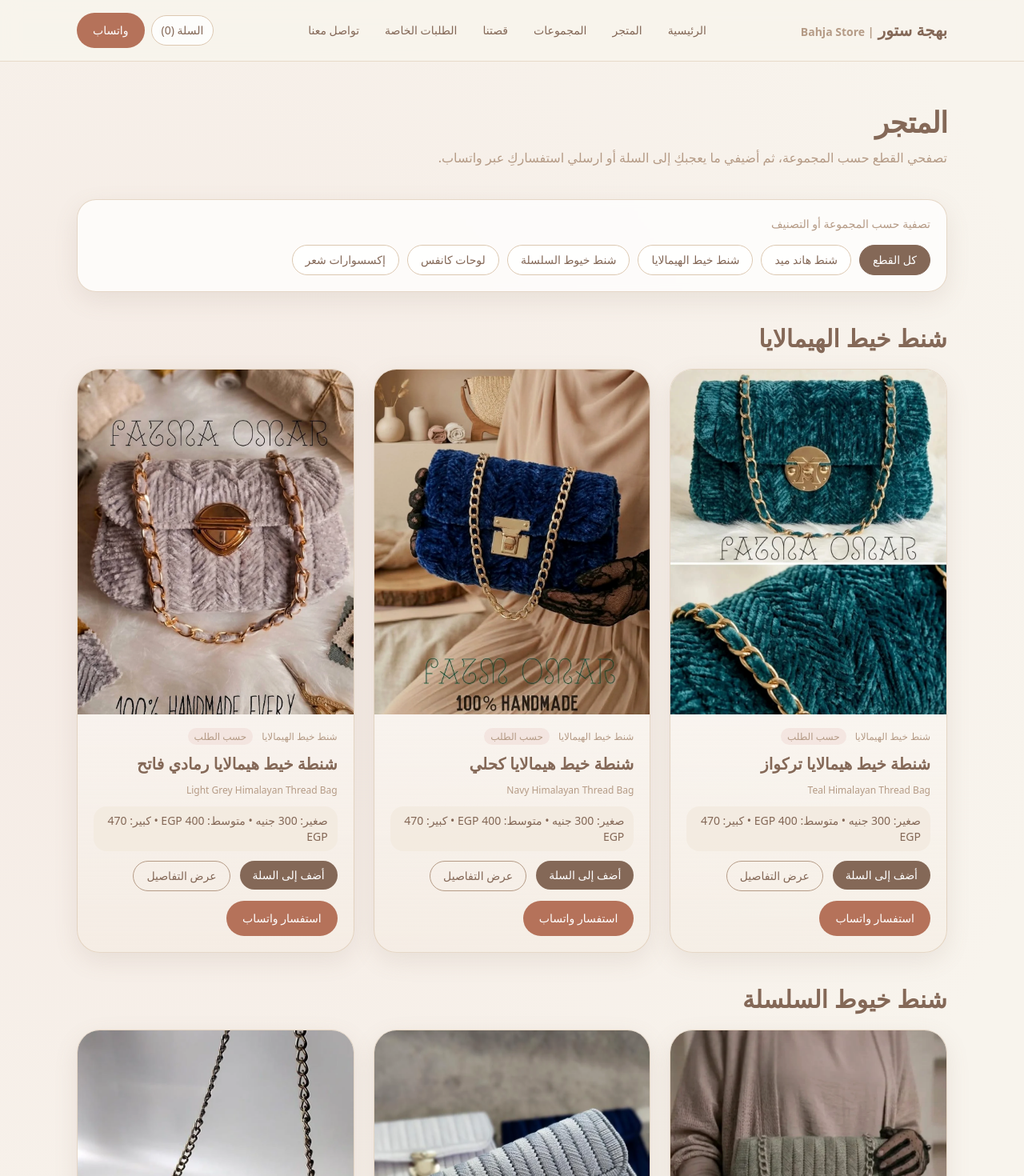
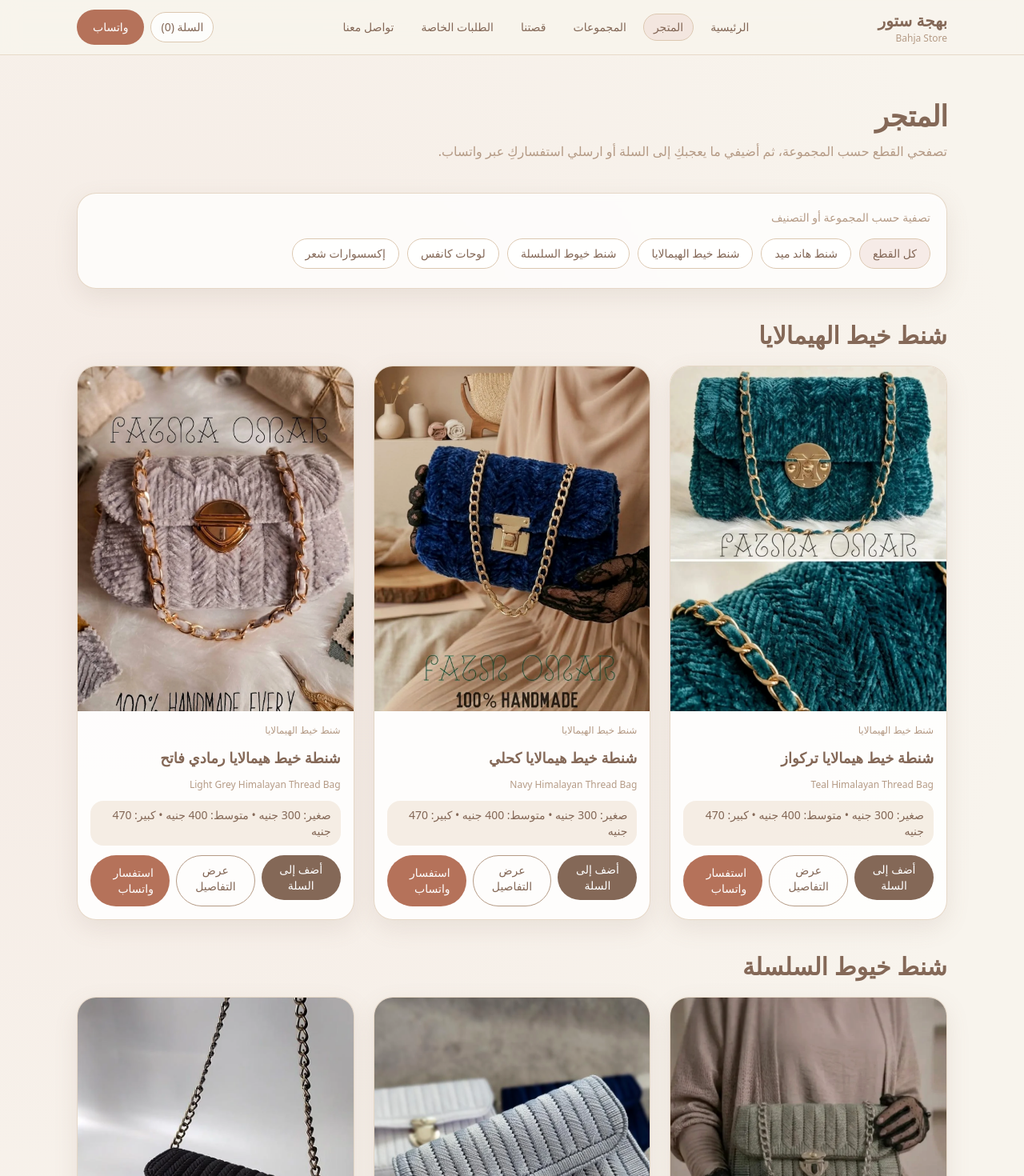
Before and after one commit to omarkhair70-droid/bahja-store, a Next.js app: page /shop in a window 1280 px wide. Shown: the top 1470 px of the page at 80% size. Built offline with nearby package versions, Linux system fonts and the light colour scheme.

Commit message:
Phase 6: Arabic visual QA hardening

```diff
--- a/app/page.tsx
+++ b/app/page.tsx
@@ -45,9 +45,8 @@ export default function HomePage() {
 
       <SectionShell title="عالم الشنط الهاند ميد"><div className="grid gap-4 md:grid-cols-2"><CollectionCard title={collections[0].arabicTitle} arabicTitle="" href="/shop?collection=himalayan-thread-bags" description="صغير: 300 جنيه • متوسط: 400 جنيه • كبير: 470 جنيه" image="/images/bahja/bags-himalayan-thread/himalayan-thread-bag-light-grey-gold-chain-03.webp"/><CollectionCard title={collections[1].arabicTitle} arabicTitle="" href="/shop?collection=chain-thread-bags" description="صغير: 340 جنيه • متوسط: 450 جنيه • كبير: 590 جنيه" image="/images/bahja/bags-chain-thread/chain-thread-bag-silver-grey-closeup-02.webp"/></div></SectionShell>
       <SectionShell title="تفاصيل ساتان ناعمة" subtitle="تفاصيل ساتان ناعمة تضيف لمسة أنثوية بسيطة لإطلالتكِ."><div className="grid gap-4 sm:grid-cols-3">{hairPreview.map((p)=><Link key={p.slug} href={`/shop/${p.slug}`} className="overflow-hidden rounded-3xl border border-bahja-beige/70 bg-white/80 shadow-soft"><div className="relative aspect-[4/5]"><Image src={p.image} alt={p.arabicTitle ?? p.title} fill className="object-cover"/></div><div className="space-y-1 p-4"><p className="font-medium text-bahja-brown">{p.arabicTitle}</p><p className="text-xs text-bahja-taupe">{p.title}</p></div></Link>)}</div></SectionShell>
-      <SectionShell title="لوحات كانفس بروح فنية">{canvasPiece && <Link href={`/shop/${canvasPiece.slug}`} className="block overflow-hidden rounded-3xl border border-bahja-beige bg-white/80 shadow-soft"><div className="relative aspect-[16/7] bg-bahja-cream"><Image src={canvasPiece.image} alt={canvasPiece.arabicTitle ?? canvasPiece.title} fill className="object-cover"/></div><div className="p-5"><p className="text-lg font-medium text-bahja-brown">{canvasPiece.arabicTitle}</p><p className="text-sm text-bahja-taupe">لوحات كانفس بروح فنية دافئة، تجمع بين الخط العربي والزهور والتفاصيل اليدوية.</p></div></Link>}</SectionShell>
-      <SectionShell title="طلبات خاصة" subtitle="اختاري اللون، المقاس، نوع السلسلة، والتفاصيل التي تناسب ذوقكِ."><WhatsAppButton href={getWhatsAppUrl(whatsappMessages.customOrderInquiry)} className="w-full sm:w-auto">ابدئي طلبًا خاصًا</WhatsAppButton></SectionShell>
-      <SectionShell title="هل لديكِ فكرة لقطعة خاصة؟" subtitle="أرسلي لنا التفاصيل عبر واتساب وسنساعدكِ في اختيار الأنسب."><WhatsAppButton href={getWhatsAppUrl(whatsappMessages.generalContact)} className="w-full sm:w-auto">اطلبي عبر واتساب</WhatsAppButton></SectionShell>
+      <SectionShell title="لوحات كانفس بروح فنية">{canvasPiece && <Link href={`/shop/${canvasPiece.slug}`} className="block overflow-hidden rounded-3xl border border-bahja-beige bg-white/80 shadow-soft"><div className="relative aspect-[16/8] bg-bahja-cream"><Image src={canvasPiece.image} alt={canvasPiece.arabicTitle ?? canvasPiece.title} fill className="object-cover"/></div><div className="p-5"><p className="text-lg font-medium text-bahja-brown">{canvasPiece.arabicTitle}</p><p className="text-sm text-bahja-taupe">لوحات كانفس بروح فنية دافئة، تجمع بين الخط العربي والزهور والتفاصيل اليدوية.</p></div></Link>}</SectionShell>
+      <SectionShell title="هل لديكِ فكرة لقطعة خاصة؟" subtitle="أرسلي لنا التفاصيل عبر واتساب وسنساعدكِ في اختيار الأنسب."><WhatsAppButton href={getWhatsAppUrl(whatsappMessages.customOrderInquiry)} className="w-full sm:w-auto">اطلبي عبر واتساب</WhatsAppButton></SectionShell>
     </>
   );
 }
--- a/app/shop/[slug]/page.tsx
+++ b/app/shop/[slug]/page.tsx
@@ -3,27 +3,48 @@ import Link from 'next/link';
 import { notFound } from 'next/navigation';
 import { products } from '@/content/bahja-products';
 import ProductDetailActions from '@/components/ProductDetailActions';
-
-const toArabicPrice = (text: string) => text.replace('Small:', 'صغير:').replace('Medium:', 'متوسط:').replace('Large:', 'كبير:').replace('Available by request', 'متاح حسب الطلب').replace('EGP', 'جنيه');
+import { formatArabicPriceGuide, getProductArabicTitle } from '@/lib/utils';
 
 export default async function ProductPage({ params }: { params: Promise<{ slug: string }> }) {
   const { slug } = await params;
   const product = products.find((p) => p.slug === slug);
   if (!product) return notFound();
+
   const related = products.filter((p) => p.collectionSlug === product.collectionSlug && p.slug !== slug).slice(0, 3);
 
   return (
-    <section className="mx-auto grid w-full max-w-6xl gap-10 px-4 py-10 sm:px-6 lg:grid-cols-2 lg:px-8">
-      <div className="relative aspect-[4/5] overflow-hidden rounded-[2rem] bg-bahja-cream shadow-soft"><Image src={product.image} alt={product.arabicTitle ?? product.title} fill className="object-cover" /></div>
-      <div className="space-y-5">
-        <p className="text-sm text-bahja-taupe">{product.collection} • {product.category}</p>
-        <div className="space-y-2"><h1 className="text-3xl font-semibold leading-tight text-bahja-brown sm:text-4xl">{product.arabicTitle ?? product.title}</h1><p className="text-sm text-bahja-taupe">{product.title}</p></div>
+    <section className="mx-auto grid w-full max-w-6xl gap-8 px-4 py-10 sm:px-6 lg:grid-cols-2 lg:px-8">
+      <div className="relative aspect-[4/5] overflow-hidden rounded-[2rem] bg-bahja-cream shadow-soft">
+        <Image src={product.image} alt={getProductArabicTitle(product.arabicTitle, product.title)} fill className="object-cover" />
+      </div>
+      <div className="space-y-4">
+        <p className="text-sm text-bahja-taupe">{product.collection}</p>
+        <h1 className="text-3xl font-semibold text-bahja-brown sm:text-4xl">{getProductArabicTitle(product.arabicTitle, product.title)}</h1>
+        <p className="text-xs text-bahja-taupe">{product.title}</p>
         <p className="leading-relaxed text-bahja-taupe">{product.description}</p>
-        <div className="subtle-panel p-4"><p className="mb-1 text-sm text-bahja-taupe">دليل الأسعار</p><p className="font-medium text-bahja-brown">{toArabicPrice(product.priceGuide)}</p></div>
-        <p className="text-sm leading-relaxed text-bahja-taupe">قد تختلف الأسعار حسب التفاصيل والتخصيص وجودة التشطيب لكل قطعة.</p>
-        <ProductDetailActions product={{...product, priceGuide: toArabicPrice(product.priceGuide)}} />
+        <div className="subtle-panel p-4">
+          <p className="mb-1 text-sm text-bahja-taupe">دليل الأسعار</p>
+          <p className="font-medium text-bahja-brown">{formatArabicPriceGuide(product.priceGuide)}</p>
+        </div>
+        <ProductDetailActions product={{ ...product, priceGuide: formatArabicPriceGuide(product.priceGuide) }} />
       </div>
-      <div className="space-y-4 lg:col-span-2"><h2 className="text-2xl font-semibold text-bahja-brown">قطع قد تعجبكِ</h2><div className="grid gap-4 sm:grid-cols-2 lg:grid-cols-3">{related.map((item) => <Link key={item.slug} href={`/shop/${item.slug}`} className="overflow-hidden rounded-3xl border border-bahja-beige/70 bg-white/80 shadow-soft"><div className="relative aspect-[4/3] bg-bahja-cream"><Image src={item.image} alt={item.arabicTitle ?? item.title} fill className="object-cover" /></div><div className="space-y-1 p-4"><p className="font-medium text-bahja-brown">{item.arabicTitle}</p><p className="text-xs text-bahja-taupe">{item.title}</p></div></Link>)}</div></div>
+
+      <div className="space-y-4 lg:col-span-2">
+        <h2 className="text-2xl font-semibold text-bahja-brown">قطع قد تعجبكِ</h2>
+        <div className="grid gap-4 sm:grid-cols-2 lg:grid-cols-3">
+          {related.map((item) => (
+            <Link key={item.slug} href={`/shop/${item.slug}`} className="overflow-hidden rounded-3xl border border-bahja-beige/70 bg-white/80 shadow-soft">
+              <div className="relative aspect-[4/3] bg-bahja-cream">
+                <Image src={item.image} alt={getProductArabicTitle(item.arabicTitle, item.title)} fill className="object-cover" />
+              </div>
+              <div className="space-y-1 p-4">
+                <p className="font-medium text-bahja-brown">{getProductArabicTitle(item.arabicTitle, item.title)}</p>
+                <p className="text-xs text-bahja-taupe">{item.title}</p>
+              </div>
+            </Link>
+          ))}
+        </div>
+      </div>
     </section>
   );
 }
--- a/app/shop/page.tsx
+++ b/app/shop/page.tsx
@@ -31,10 +31,10 @@ export default async function ShopPage({ searchParams }: { searchParams: Promise
       <div className="space-y-10">
         <div className="subtle-panel p-5">
           <p className="mb-4 text-sm text-bahja-taupe">تصفية حسب المجموعة أو التصنيف</p>
-          <div className="flex flex-wrap gap-2.5">
+          <div className="flex flex-wrap gap-2.5 overflow-x-auto pb-1">
             {FILTERS.map((filter) => {
               const isActive = filter.label === activeFilter?.label;
-              return <Link key={filter.label} href={filter.href} className={`rounded-full border px-4 py-2 text-sm transition ${isActive ? 'border-bahja-brown bg-bahja-brown text-white' : 'border-bahja-beige bg-white/80 text-bahja-brown hover:border-bahja-rose hover:bg-bahja-cream'}`}>{filter.label}</Link>;
+              return <Link key={filter.label} href={filter.href} className={`rounded-full border px-4 py-2 text-sm transition ${isActive ? 'border-bahja-beige bg-bahja-blush/40 text-bahja-brown' : 'border-bahja-beige bg-white/80 text-bahja-brown hover:border-bahja-rose hover:bg-bahja-cream'}`}>{filter.label}</Link>;
             })}
           </div>
         </div>
--- a/components/Header.tsx
+++ b/components/Header.tsx
@@ -1,9 +1,11 @@
 'use client';
 
 import Link from 'next/link';
+import { usePathname } from 'next/navigation';
 import WhatsAppButton from './WhatsAppButton';
 import { getWhatsAppUrl, whatsappMessages } from '@/lib/whatsapp';
 import { useOrderBag } from './OrderBagProvider';
+import { cn } from '@/lib/utils';
 
 const links = [
   ['الرئيسية', '/'],
@@ -16,16 +18,43 @@ const links = [
 
 export default function Header() {
   const { totalItems } = useOrderBag();
+  const pathname = usePathname();
+
   return (
     <header className="sticky top-0 z-30 border-b border-bahja-beige/60 bg-bahja-ivory/90 backdrop-blur-md">
-      <nav className="mx-auto flex w-full max-w-6xl flex-wrap items-center justify-between gap-3 px-4 py-4 sm:px-6 lg:px-8">
-        <Link href="/" className="text-lg font-semibold text-bahja-brown sm:text-xl">بهجة ستور <span className="text-sm text-bahja-taupe">| Bahja Store</span></Link>
-        <div className="order-3 flex w-full flex-wrap justify-center gap-2 text-sm text-bahja-brown md:order-2 md:w-auto md:justify-end">
-          {links.map(([label, href]) => <Link key={href} href={href} className="rounded-full px-3 py-1.5 hover:bg-bahja-cream">{label}</Link>)}
+      <nav className="mx-auto grid w-full max-w-6xl grid-cols-1 gap-3 px-4 py-3 sm:px-6 lg:grid-cols-[auto_1fr_auto] lg:items-center lg:px-8">
+        <Link href="/" className="justify-self-start text-right text-lg font-semibold leading-tight text-bahja-brown sm:text-xl">
+          بهجة ستور
+          <span className="block text-xs font-normal text-bahja-taupe">Bahja Store</span>
+        </Link>
+
+        <div className="order-3 flex w-full flex-wrap justify-center gap-2 text-sm text-bahja-brown lg:order-none">
+          {links.map(([label, href]) => {
+            const isActive = href === '/' ? pathname === '/' : pathname.startsWith(href);
+            return (
+              <Link
+                key={href}
+                href={href}
+                className={cn(
+                  'rounded-full border px-3 py-1.5 transition',
+                  isActive
+                    ? 'border-bahja-beige bg-bahja-blush/40 text-bahja-brown'
+                    : 'border-transparent hover:border-bahja-beige hover:bg-bahja-cream'
+                )}
+              >
+                {label}
+              </Link>
+            );
+          })}
         </div>
-        <div className="order-2 flex items-center gap-2 md:order-3">
-          <Link href="/cart" className="rounded-full border border-bahja-beige bg-white/80 px-3 py-2 text-xs sm:text-sm">السلة ({totalItems})</Link>
-          <WhatsAppButton href={getWhatsAppUrl(whatsappMessages.generalContact)} className="px-4 py-2 text-xs sm:text-sm">واتساب</WhatsAppButton>
+
+        <div className="justify-self-end flex items-center gap-2">
+          <Link href="/cart" className="rounded-full border border-bahja-beige bg-white/80 px-3 py-2 text-xs sm:text-sm">
+            السلة ({totalItems})
+          </Link>
+          <WhatsAppButton href={getWhatsAppUrl(whatsappMessages.generalContact)} className="px-4 py-2 text-xs sm:text-sm">
+            واتساب
+          </WhatsAppButton>
         </div>
       </nav>
     </header>
--- a/components/ProductCard.tsx
+++ b/components/ProductCard.tsx
@@ -5,25 +5,33 @@ import WhatsAppButton from './WhatsAppButton';
 import { getWhatsAppUrl, whatsappMessages } from '@/lib/whatsapp';
 import AddToBagButton from './AddToBagButton';
 import { isBagProduct } from '@/lib/order-bag';
-
-const toArabicPrice = (text: string) => text.replace('Small:', 'صغير:').replace('Medium:', 'متوسط:').replace('Large:', 'كبير:').replace('Available by request', 'متاح حسب الطلب').replace('EGP', 'جنيه');
+import { formatArabicPriceGuide, getProductArabicTitle } from '@/lib/utils';
 
 export default function ProductCard({ product }: { product: Product }) {
-  const bagItem = { productSlug: product.slug, title: product.title, arabicTitle: product.arabicTitle, image: product.image, collection: product.collection, priceGuide: toArabicPrice(product.priceGuide) };
   const bag = isBagProduct(product.categorySlug);
+  const bagItem = {
+    productSlug: product.slug,
+    title: product.title,
+    arabicTitle: product.arabicTitle,
+    image: product.image,
+    collection: product.collection,
+    priceGuide: formatArabicPriceGuide(product.priceGuide)
+  };
 
   return (
-    <article className="group overflow-hidden rounded-[1.8rem] border border-bahja-beige/70 bg-gradient-to-b from-white/90 to-bahja-cream/40 shadow-soft transition duration-300 hover:-translate-y-1">
-      <div className="relative aspect-[4/5] bg-bahja-cream"><Image src={product.image} alt={product.arabicTitle ?? product.title} fill className="object-cover transition duration-500 group-hover:scale-[1.03]" /></div>
-      <div className="space-y-3 p-5">
-        <p className="text-xs text-bahja-taupe">{product.collection} <span className="mr-2 rounded-full bg-bahja-blush/40 px-2 py-0.5">حسب الطلب</span></p>
-        <h3 className="text-xl font-semibold leading-snug text-bahja-brown">{product.arabicTitle ?? product.title}</h3>
+    <article className="group overflow-hidden rounded-3xl border border-bahja-beige/70 bg-white/85 shadow-soft">
+      <div className="relative aspect-[4/5] bg-bahja-cream">
+        <Image src={product.image} alt={getProductArabicTitle(product.arabicTitle, product.title)} fill className="object-cover" />
+      </div>
+      <div className="space-y-3 p-4">
+        <p className="text-xs text-bahja-taupe">{product.collection}</p>
+        <h3 className="text-lg font-semibold text-bahja-brown">{getProductArabicTitle(product.arabicTitle, product.title)}</h3>
         <p className="text-xs text-bahja-taupe">{product.title}</p>
-        <p className="rounded-2xl bg-bahja-cream/80 px-3 py-2 text-sm text-bahja-brown">{toArabicPrice(product.priceGuide)}</p>
-        <div className="flex flex-wrap gap-2 sm:gap-3">
-          <AddToBagButton item={bagItem} selectedSize={bag ? 'Medium' : undefined} className="flex-1 rounded-full bg-bahja-brown px-4 py-2 text-sm text-white sm:flex-none" label="أضف إلى السلة" />
-          <Link href={`/shop/${product.slug}`} className="flex-1 rounded-full border border-bahja-taupe px-4 py-2 text-center text-sm text-bahja-brown sm:flex-none">عرض التفاصيل</Link>
-          <WhatsAppButton href={getWhatsAppUrl(whatsappMessages.productInquiry(product.arabicTitle ?? product.title))} className="flex-1 px-4 py-2 text-sm sm:flex-none">استفسار واتساب</WhatsAppButton>
+        <p className="rounded-2xl bg-bahja-cream/80 px-3 py-2 text-sm text-bahja-brown">{formatArabicPriceGuide(product.priceGuide)}</p>
+        <div className="grid gap-2 sm:grid-cols-3">
+          <AddToBagButton item={bagItem} selectedSize={bag ? 'Medium' : undefined} className="rounded-full bg-bahja-brown px-3 py-2 text-xs text-white sm:text-sm" label="أضف إلى السلة" />
+          <Link href={`/shop/${product.slug}`} className="rounded-full border border-bahja-taupe px-3 py-2 text-center text-xs text-bahja-brown sm:text-sm">عرض التفاصيل</Link>
+          <WhatsAppButton href={getWhatsAppUrl(whatsappMessages.productInquiry(getProductArabicTitle(product.arabicTitle, product.title)))} className="px-3 py-2 text-xs sm:text-sm">استفسار واتساب</WhatsAppButton>
         </div>
       </div>
     </article>
--- a/lib/utils.ts
+++ b/lib/utils.ts
@@ -1,3 +1,23 @@
 export function cn(...classes: Array<string | false | null | undefined>) {
   return classes.filter(Boolean).join(' ');
 }
+
+export function displaySizeAr(size?: string) {
+  if (size === 'Small') return 'صغير';
+  if (size === 'Medium') return 'متوسط';
+  if (size === 'Large') return 'كبير';
+  return size ?? '';
+}
+
+export function formatArabicPriceGuide(text: string) {
+  return text
+    .replace('Small:', 'صغير:')
+    .replace('Medium:', 'متوسط:')
+    .replace('Large:', 'كبير:')
+    .replace('Available by request', 'متاح حسب الطلب')
+    .replaceAll('EGP', 'جنيه');
+}
+
+export function getProductArabicTitle(arabicTitle: string | undefined, englishTitle: string) {
+  return arabicTitle ?? englishTitle;
+}
```
Also changed, not shown: app/cart/page.tsx (+65 -2 lines), components/Footer.tsx (+5 -9 lines).
